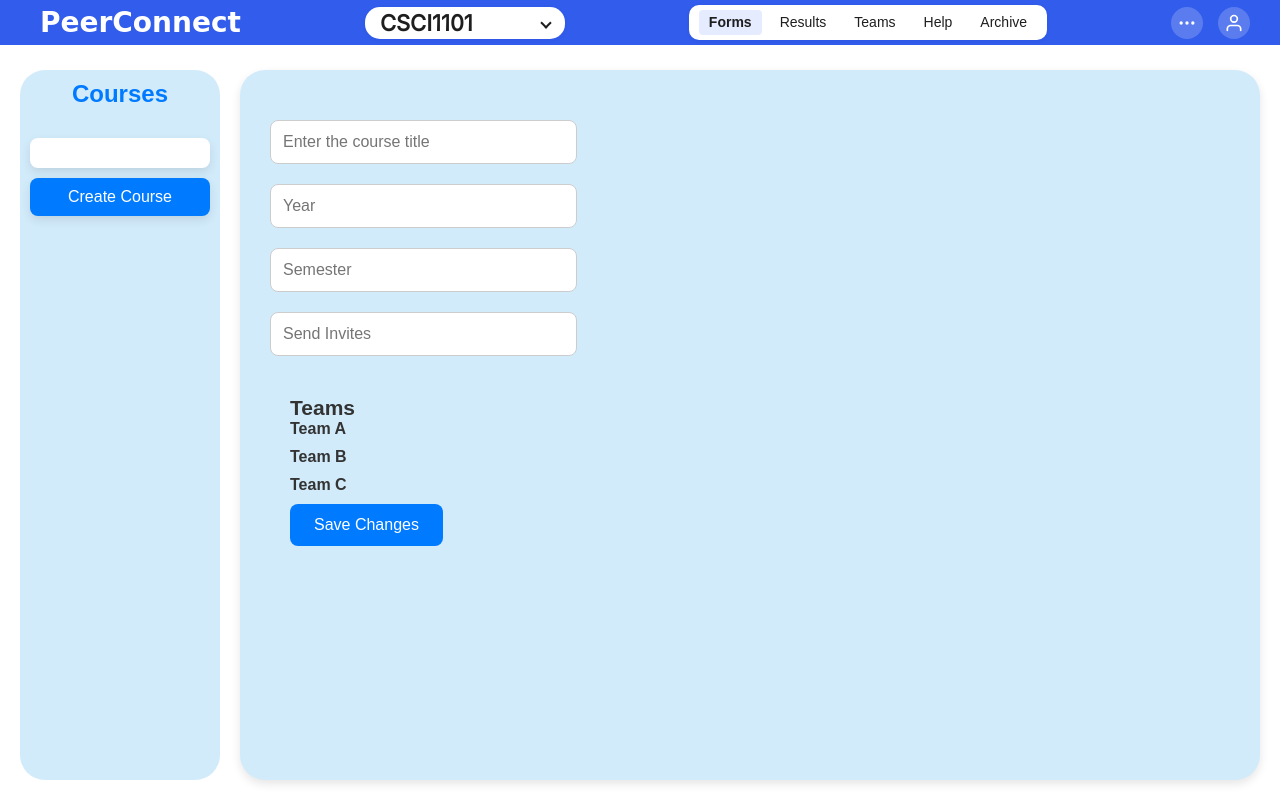
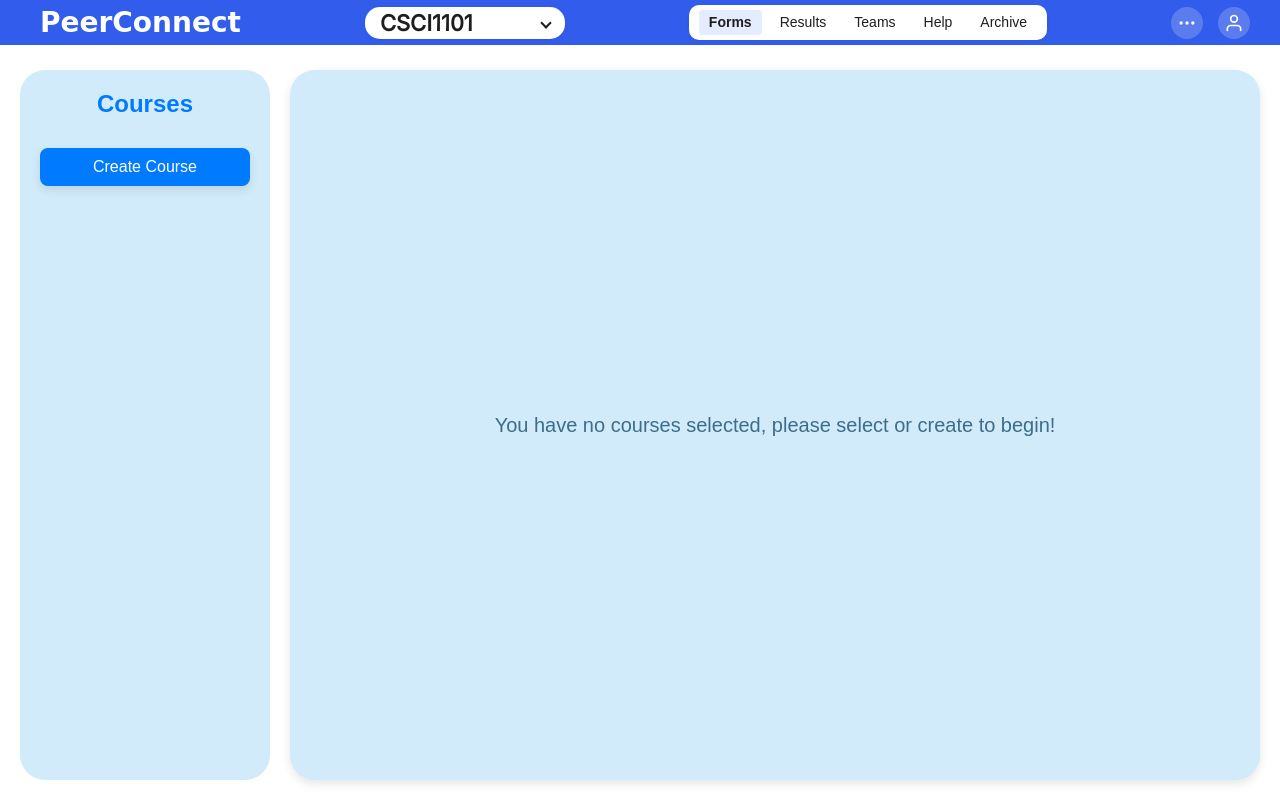
Before and after one commit to CSCI3356-Spring2025/404-Brain-not-Found, a Django app: page /create/ in a window 1280 px wide. Run offline with Django 5.2, Linux system fonts and the light colour scheme; the visitor is signed in with stand-in values (Sample User, id 1); data comes from the database, SQL or seed files in the repository; data that the repository does not hold is empty; some web fonts are replaced.

Commit message:
updating prof dash and create page

```diff
--- a/PeerConnect/static/styles/create.css
+++ b/PeerConnect/static/styles/create.css
@@ -28,9 +28,9 @@ body {
   justify-content: flex-start;
   align-items: center;
   margin-right: 20px;
-  width: 200px;
+  width: 250px;
   height: 100%;
-  padding: 10px;
+  padding: 20px;
   background-color: rgb(210, 235, 251);
   border-radius: 25px;
 }
@@ -43,12 +43,13 @@ body {
 }
 
 .left-column .course-box {
+  border: none;
   box-shadow: 0 4px 10px rgba(0, 0, 0, 0.1);
   background-color: #fff; /* Light blue background */
   color: #333;
   padding: 15px;
   border-radius: 8px;
-  width: 100%;
+  width: 208px;
   margin-top: 10px;
   text-align: left;
   font-size: 16px;
@@ -57,25 +58,26 @@ body {
 }
 
 .left-column .course-box:hover {
-  transform: translateY(-5px); /* Slight lift on hover */
+  background-color: #007bff;
+}
+
+.left-column a {
+  display: block; /* Makes the link behave like a block element */
+  text-decoration: none; /* Removes underline */
+  width: 100%; /* Ensures full width */
 }
 
 .left-column .new-course {
   box-shadow: 0 4px 10px rgba(0, 0, 0, 0.1);
-  background-color: #007bff; /* Grey background */
-  color: black;
+  background-color: #007bff;
+  color: white;
   padding: 10px;
   border-radius: 8px;
+  text-align: center;
+  font-size: 16px;
+  cursor: pointer;
   width: 100%;
-  text-align: center;
-  cursor: pointer;
   margin-top: 10px;
-}
-
-.left-column .new-course a {
-  color: #fff; /* White text */
-  text-decoration: none;
-  font-size: 16px;
 }
 
 .left-column .new-course:hover {
@@ -90,6 +92,16 @@ body {
   border-radius: 25px;
   padding: 30px;
   overflow-y: auto; /* Allow scrolling if content overflows */
+}
+
+p {
+  font-size: 20px;
+  text-align: center;
+  color: rgb(61, 109, 138);
+  display: flex;
+  align-items: center;
+  justify-content: center;
+  height: 100%;
 }
 
 .grid-container {
@@ -243,6 +255,7 @@ button[type="submit"]:hover {
   .left-column {
     width: 100%;
     margin-right: 0;
+    margin-bottom: 30px;
   }
 
   .main-content {
--- a/PeerConnect/static/styles/navbar.css
+++ b/PeerConnect/static/styles/navbar.css
@@ -162,7 +162,7 @@
 }
 
 /* Responsive Design */
-@media (max-width: 992px) {
+@media (max-width: 768px) {
   .main-header {
     flex-direction: column;
     height: auto;
--- a/PeerConnect/static/styles/professor_dashboard.css
+++ b/PeerConnect/static/styles/professor_dashboard.css
@@ -14,7 +14,7 @@
   /* Container */
 .container {
     margin: 0px 10px;
-    padding: 20px;
+    padding: 100px;
     border-radius: 10px;
     display: grid;
     grid-template-columns: 1fr 3fr;
--- a/PeerConnect/templates/PeerConnect/create.html
+++ b/PeerConnect/templates/PeerConnect/create.html
@@ -5,43 +5,24 @@
 
    <div class="left-column">
       <div class="title">Courses</div>
-      <div class="course-box">
-         {% for course in courses %}
-            {{ course.name }}
-         {% endfor %}
-      </div>
-      <div class="new-course"><a href="#course-popup">Create Course</a></div>
+      {% for course in courses %}
+         <form method="POST" action="{% url 'create' %}">
+            {% csrf_token %}
+            <input type="hidden" name="selected_course_id" value="{{ course.id }}">
+            <button type="submit" class="course-box">{{ course.name }}</button>
+         </form>
+      {% endfor %}
+      <a href="#course-popup"><div class="new-course">Create Course</div></a>
    </div>
 
    <div class="main-content">
-      <div class="grid-container">
-         <form method="POST" action="#">
-            <!-- Course Title -->
-            <input type="text" id="course-title" name="course-title" placeholder="Enter the course title" >
-
-            <!-- Year -->
-            <input type="number" id="year" name="year" placeholder="Year">
-
-            <!-- Semester -->
-            <input type="number" id="semester" name="semester" placeholder="Semester" >
-
-            <!-- Send Invites -->
-            <input type="text" id="invites" name="invites" placeholder="Send Invites" >
-
-            <div class="team-menu">
-               <h2>Teams</h>
-
-               <ul class="team-list">
-                  <li class="team-item" data-team-id="1">Team A</li>
-                  <li class="team-item" data-team-id="2">Team B</li>
-                  <li class="team-item" data-team-id="3">Team C</li>
-               </ul>
-
-
-            <button type="submit">Save Changes</button>
-
-         </form>
-      </div>
+      {% if selected_course %}
+        <div id="team-content">
+            {% include 'PeerConnect/create_team.html' %}
+        </div>
+      {% else %}
+         <p id="no-course-message">You have no courses selected, please select or create to begin!</p>
+      {% endif %}
    </div>
 </div>
 
--- a/PeerConnect/templates/PeerConnect/create_team.html
+++ b/PeerConnect/templates/PeerConnect/create_team.html
@@ -1,4 +1,4 @@
-<form method="POST" action="{% url 'save_team' course.id %}">
+<form method="POST" action="{% if course %}{% url 'save_team' course.id %}{% else %}#{% endif %}">
     {% csrf_token %}
     {{ form.as_p }}  <!-- Django automatically renders form fields -->
     <button type="submit">Create Team</button>
--- a/PeerConnect/views.py
+++ b/PeerConnect/views.py
@@ -23,8 +23,14 @@ def create(request):
     students = UserProfile.objects.filter(is_student=True)
     professor = get_object_or_404(UserProfile, user=request.user)
     courses = Course.objects.filter(professor=professor)
+
+    selected_course = None  # Default to None
+
+    if "selected_course_id" in request.GET:
+        selected_course = Course.objects.filter(id=request.GET["selected_course_id"]).first()
+
     print(courses)
-    return render(request, "PeerConnect/create.html", {'professor': request.user, 'students': students, 'courses': courses})
+    return render(request, "PeerConnect/create.html", {'professor': request.user, 'students': students, 'courses': courses, 'selected_course': selected_course})
 
 def course_form(request):
     students = UserProfile.objects.filter(is_student=True)
```
Also changed, not shown: PeerConnect/templates/PeerConnect/professor_dashboard.html (+11 -20 lines).
